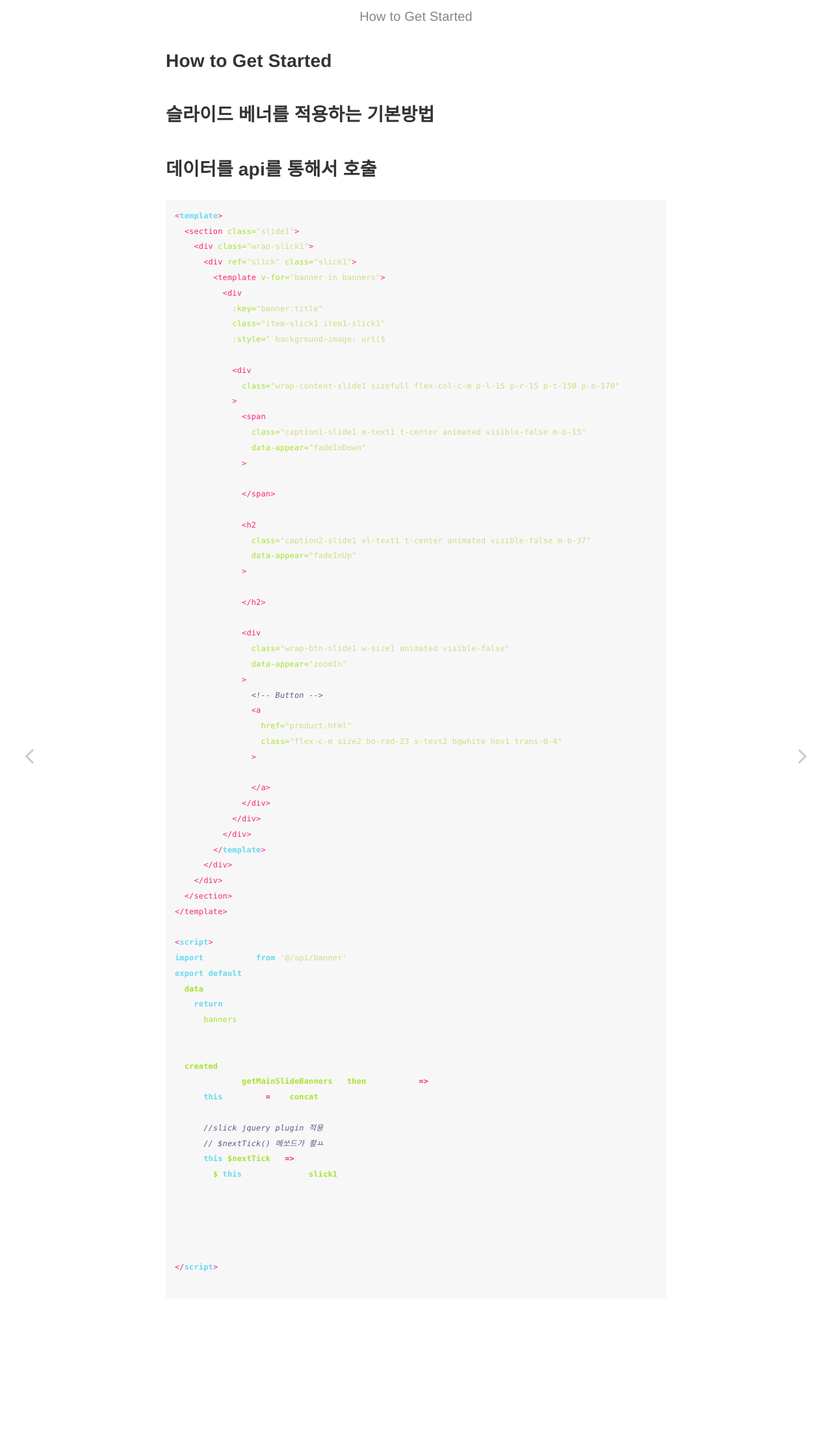
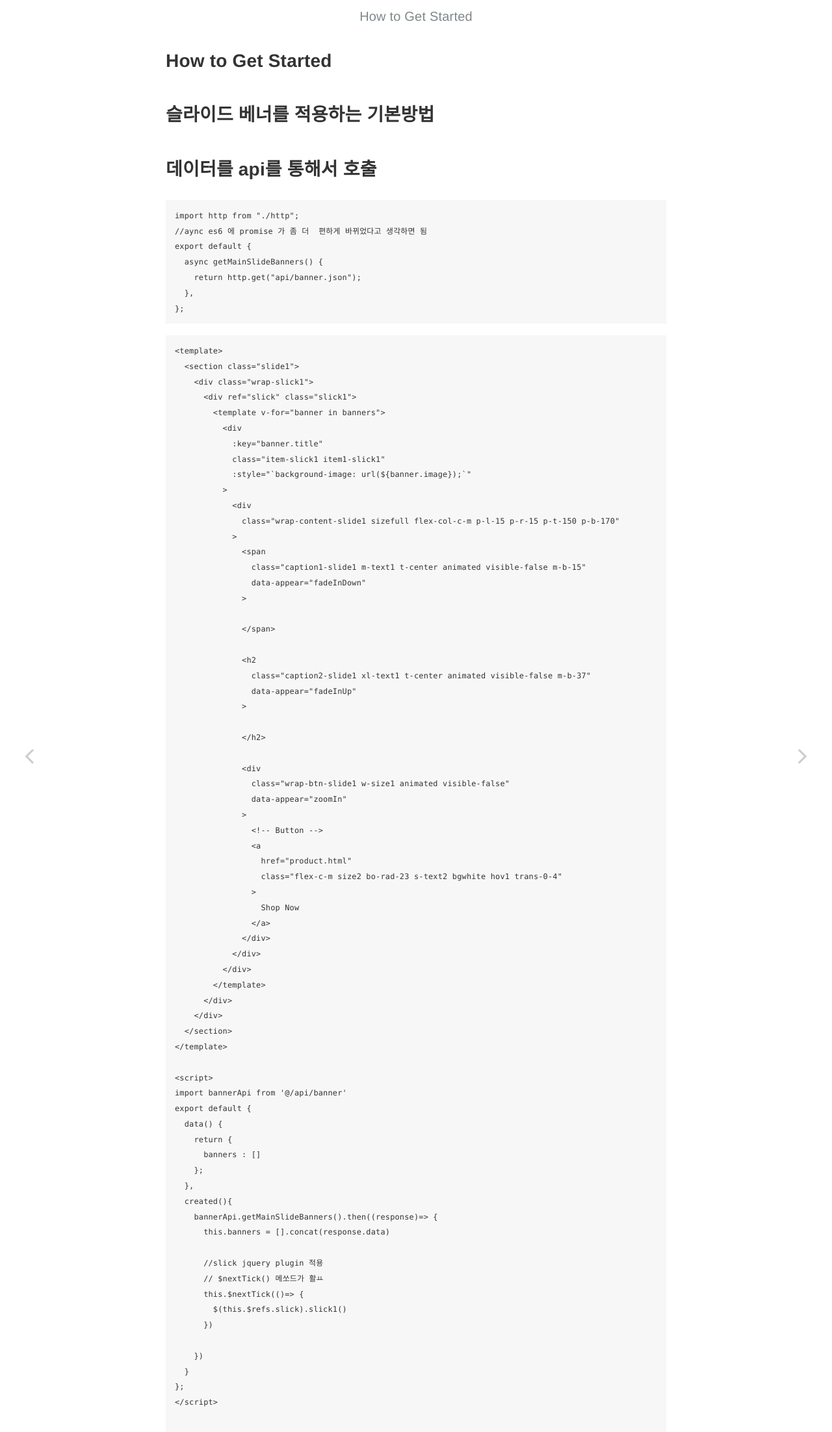
Before and after one commit to xsiasu/xsiasu.github.io, a Jekyll site: the page built from _posts/2019-04-28-howto.md, in a window 1280 px wide. Shown: the top 2204 px of the page at 65% size. Built offline with Jekyll 4.4.1, drawn with Linux system fonts in a browser that asks for light colours.

Commit message:
Update 2019-04-28-howto.md

````diff
--- a/_posts/2019-04-28-howto.md
+++ b/_posts/2019-04-28-howto.md
@@ -8,7 +8,17 @@ layout: post
 
 # 슬라이드 베너를 적용하는 기본방법
 # 데이터를 api를 통해서 호출
-```vue
+
+```vue:banner.js
+import http from "./http";
+//aync es6 에 promise 가 좀 더  편하게 바뀌었다고 생각하면 됨
+export default {
+  async getMainSlideBanners() {
+    return http.get("api/banner.json");
+  },
+};
+```
+```vue:SlideVue.vue
 <template>
   <section class="slide1">
     <div class="wrap-slick1">
````
